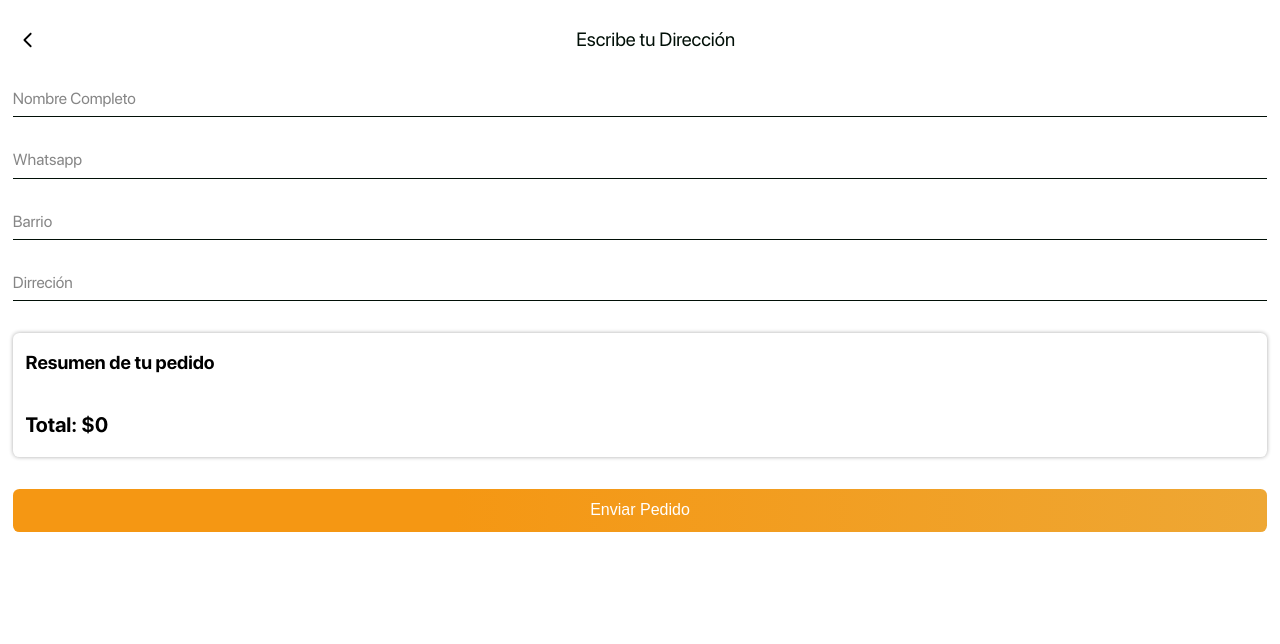
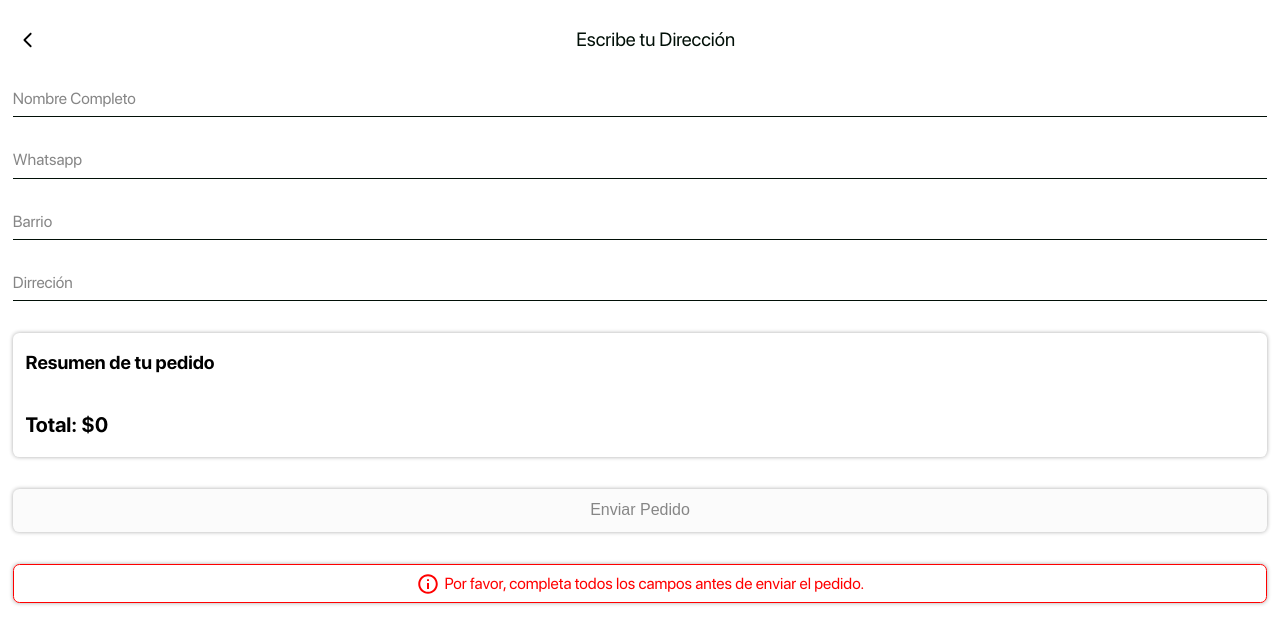
Before and after one commit to Cali-Ya/caliya.front.app, a React (Vite) app: page /cart/add_direction in a window 1280 px wide. Shown: the top 644 px of the page. Built offline with nearby package versions, Linux system fonts and the light colour scheme.

Commit message:
feat: agregar manejo de errores en el formulario de compra y mejorar el componente de botón

```diff
--- a/src/components/button_components/button_primary/PrimaryButtonComponent.jsx
+++ b/src/components/button_components/button_primary/PrimaryButtonComponent.jsx
@@ -13,7 +13,11 @@ const PrimaryButtonComponent = ({
       type={type}
       onClick={onClick}
       disabled={disabled}
-      className={`primary_button_component ${className}`}
+      className={`primary_button_component ${className} ${
+        disabled
+          ? 'primary_button_component_disabled'
+          : 'primary_button_component_enabled'
+      }`}
     >
       {text}
     </button>
--- a/src/components/button_components/button_primary/primary_button_component.css
+++ b/src/components/button_components/button_primary/primary_button_component.css
@@ -1,14 +1,17 @@
 .primary_button_component {
   width: 100%;
   padding: 0.8em 0.6em;
-  color: var(--active-color-white);
-  background: var(--background-linear-primary);
   border-radius: 0.4em;
   font-size: 1em;
   outline: none;
   border: none;
+  transition: all 0.1s ease;
+}
+
+.primary_button_component_enabled {
+  background: var(--background-linear-primary);
+  color: var(--active-color-white);
   cursor: pointer;
-  transition: all 0.1s ease;
 
   &:hover {
     background-color: var(--accents-color-primary);
@@ -18,3 +21,9 @@
     scale: 0.95;
   }
 }
+.primary_button_component_disabled {
+  background-color: var(--active-color-light);
+  box-shadow: var(--shadow);
+  color: var(--active-color-secondary-light);
+  cursor: not-allowed;
+}
--- /dev/null
+++ b/src/components/errors_messages/card_error_message/CardErrorMessage.jsx
@@ -0,0 +1,15 @@
+//css
+import './card_error_message.css';
+//icons
+import { IoMdInformationCircleOutline } from 'react-icons/io';
+
+const CardErrorMessage = ({ error_message }) => {
+  return (
+    <div className="container_card_error_message">
+      <IoMdInformationCircleOutline className="icon_error_message" />
+      <p className="text_error_message">{error_message}</p>
+    </div>
+  );
+};
+
+export default CardErrorMessage;
--- /dev/null
+++ b/src/components/errors_messages/card_error_message/card_error_message.css
@@ -0,0 +1,16 @@
+.container_card_error_message {
+  display: flex;
+  justify-content: center;
+  width: 100%;
+  height: 100%;
+  padding: 0.4em 0.6em;
+  gap: 0.3em;
+  border-radius: var(--border-radius);
+  border: 1px solid var(--active-color-red);
+  color: var(--active-color-red);
+  box-shadow: var(--shadow);
+
+  .icon_error_message {
+    font-size: 1.5em;
+  }
+}
--- a/src/features/shopping_cart/layout/purcharse_data_form/PurcharseDataForm.jsx
+++ b/src/features/shopping_cart/layout/purcharse_data_form/PurcharseDataForm.jsx
@@ -8,12 +8,12 @@ import CaretIconLeft from '../../../../components/caret_icons/caret_icon_left/Ca
 import useCartStore from '../../../../store/cart.store';
 import usePlaceOrderStore from '../../store/place_order.store';
 import useNumberFormat from '../../../../hooks/useNumberFormat';
-import useScroll from '../../../../hooks/useScroll';
 //react
 import { useState } from 'react';
 import { useNavigate } from 'react-router-dom';
 import { buildWhatsAppMessage } from '../../../../lib/shared/buildWhatsappMessageOrder';
 import { preprocessCartItems } from '../../../../lib/shared/cartUtils';
+import CardErrorMessage from '../../../../components/errors_messages/card_error_message/CardErrorMessage';
 
 const FormDelevery = () => {
   //global
@@ -34,11 +34,14 @@ const FormDelevery = () => {
     direction: '',
   });
 
+  // Check if all fields in purchaseData are filled
+  const isPurchaseDataComplete = Object.values(purchaseData).every(
+    (value) => value && value.trim() !== ''
+  );
+
   //Si hay un pedido en curso, usa solo esos productos
   const items = placeOrder ? placeOrder.items : cart;
   const shopName = placeOrder ? placeOrder.shopName : '';
-
-  useScroll(0);
 
   //handle remove all products
   const ReturnCart = () => {
@@ -92,6 +95,8 @@ const FormDelevery = () => {
 
   //vars
   const caretBlack = false;
+  const error_message =
+    'Por favor, completa todos los campos antes de enviar el pedido.';
 
   return (
     <section className="container_place_order">
@@ -148,7 +153,7 @@ const FormDelevery = () => {
                   <span className="order_sumary__item-name">{item.name}</span>
 
                   {/* observations */}
-                  <span>
+                  <span className="order_sumary__item-observation">
                     {item.observation &&
                       `Observaciones:
                   ${item.observation}`}
@@ -188,7 +193,12 @@ const FormDelevery = () => {
       <PrimaryButtonComponent
         onClick={handleSendWhatsApp}
         text="Enviar Pedido"
+        disabled={!isPurchaseDataComplete}
       />
+
+      {isPurchaseDataComplete ? null : (
+        <CardErrorMessage error_message={error_message} />
+      )}
     </section>
   );
 };
--- a/src/features/shopping_cart/layout/purcharse_data_form/purcharse_data_form.css
+++ b/src/features/shopping_cart/layout/purcharse_data_form/purcharse_data_form.css
@@ -67,7 +67,8 @@
               font-size: 1.1em;
             }
 
-            .order_sumary__item-additionals {
+            .order_sumary__item-additionals,
+            .order_sumary__item-observation {
               color: var(--active-color-secondary-light);
               font-weight: 400;
               font-size: 0.9em;
--- a/src/lib/shared/buildWhatsappMessageOrder.js
+++ b/src/lib/shared/buildWhatsappMessageOrder.js
@@ -23,41 +23,39 @@ export function buildWhatsAppMessage(
     const subtotal = totalUnitPrice + totalAdditionals;
     total += subtotal;
 
-    // Línea principal del producto: SOLO el precio base unitario
-    message += `* ${item.name} x${quantity} - $${formatNumber(
-      unitPrice,
-      'es-CO'
-    )}\n`;
-    message += `Precio total: $${formatNumber(totalUnitPrice, 'es-CO')}\n`;
+    // Producto y detalles
+    message += `Producto: ${item.name}\n`;
+    message += `* Cantidad: ${quantity}\n`;
+    message += `* Precio unitario: $${formatNumber(unitPrice, 'es-CO')}\n`;
+    message += `* Precio total: $${formatNumber(totalUnitPrice, 'es-CO')}\n\n`;
 
     // Observaciones (si existen)
     if (item.observation && item.observation.trim() !== '') {
-      message += `Observaciones: ${item.observation}\n`;
+      message += `Observaciones: ${item.observation}\n\n`;
     }
 
     // Adicionales (si existen)
     if (additionals.length > 0) {
-      message += `Adicionales: \n`;
+      message += `Adicionales:\n`;
       additionals.forEach((a) => {
-        message += `${a.name} - $${formatNumber(a.price, 'es-CO')}\n`;
+        message += `- ${a.name}: $${formatNumber(a.price, 'es-CO')}\n`;
       });
+      message += `* Precio total: $${formatNumber(totalAdditionals, 'es-CO')}\n\n`;
     }
 
-    // Subtotal (producto + adicionales)
-    message += `\nSubtotal: $${formatNumber(subtotal, 'es-CO')}\n`;
+    message += `Subtotal:  $${formatNumber(subtotal, 'es-CO')}\n`;
 
-    // Separador visual entre productos (solo si hay más de uno)
+    // Separador visual entre productos
     if (items.length > 1 && idx < items.length - 1) {
-      message += '------------------------\n\n';
+      message += '-------------------------\n\n';
     } else {
       message += '\n';
     }
   });
 
-  message += `------------------------\n\n`;
-  message += `Total A Pagar: $${formatNumber(total, 'es-CO')}\n\n`;
-  message += `Datos del comprador:\n\n`;
-
+  message += `---------------------------------------\n\n`;
+  message += `Total a pagar: $${formatNumber(total, 'es-CO')}\n\n`;
+  message += `Datos del comprador:\n`;
   if (purchaseData.full_name) message += `Nombre: ${purchaseData.full_name}\n`;
   if (purchaseData.direction)
     message += `Dirección: ${purchaseData.direction}\n`;
--- a/src/styles/index.css
+++ b/src/styles/index.css
@@ -13,6 +13,7 @@
   --active-color-secondary-light: #868686;
   --active-color-white: #ffffff;
   --active-color-light: #fbfbfb;
+  --active-color-red: #ff0000;
 
   /* accents colors */
   --accents-color-primary: #eea734;
```
